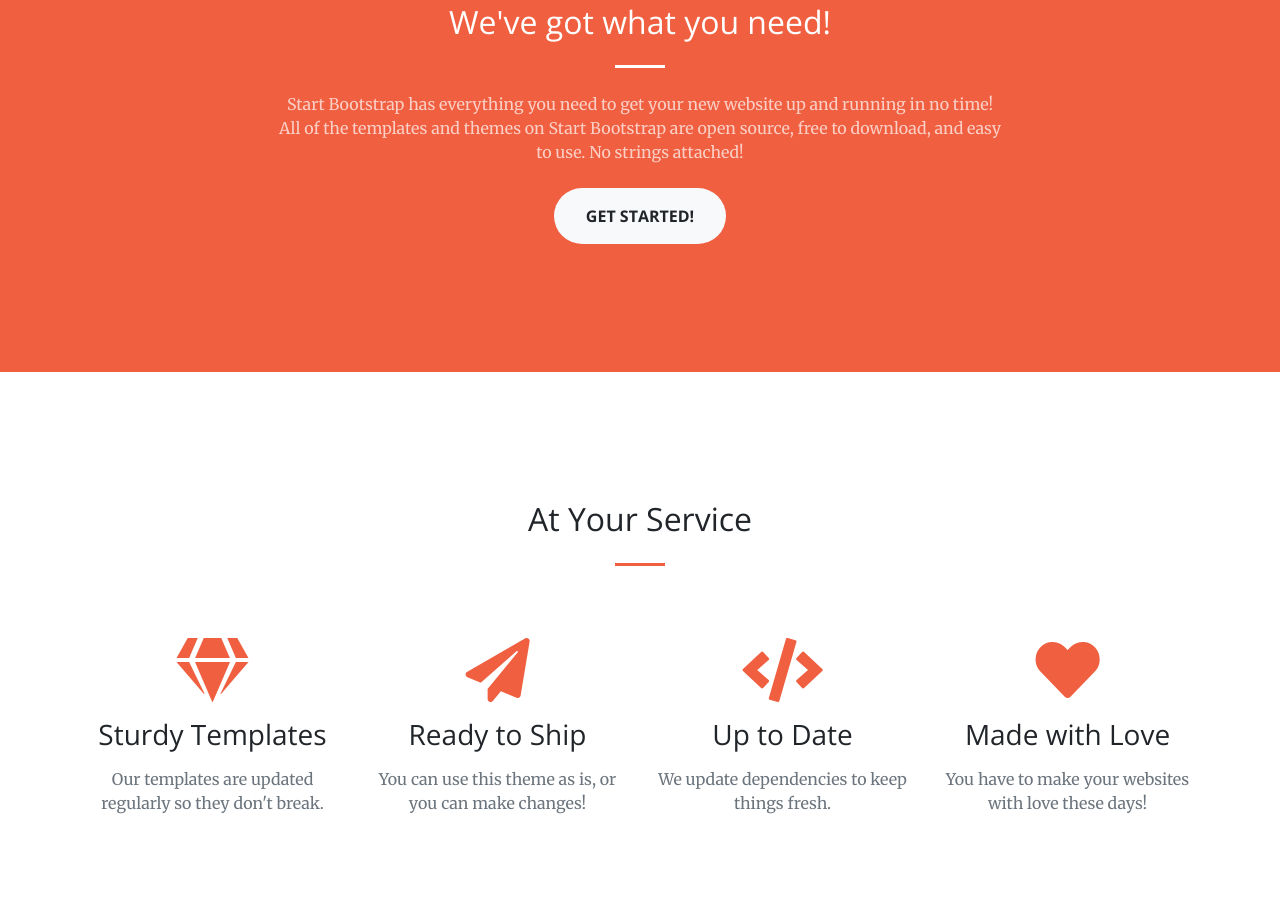
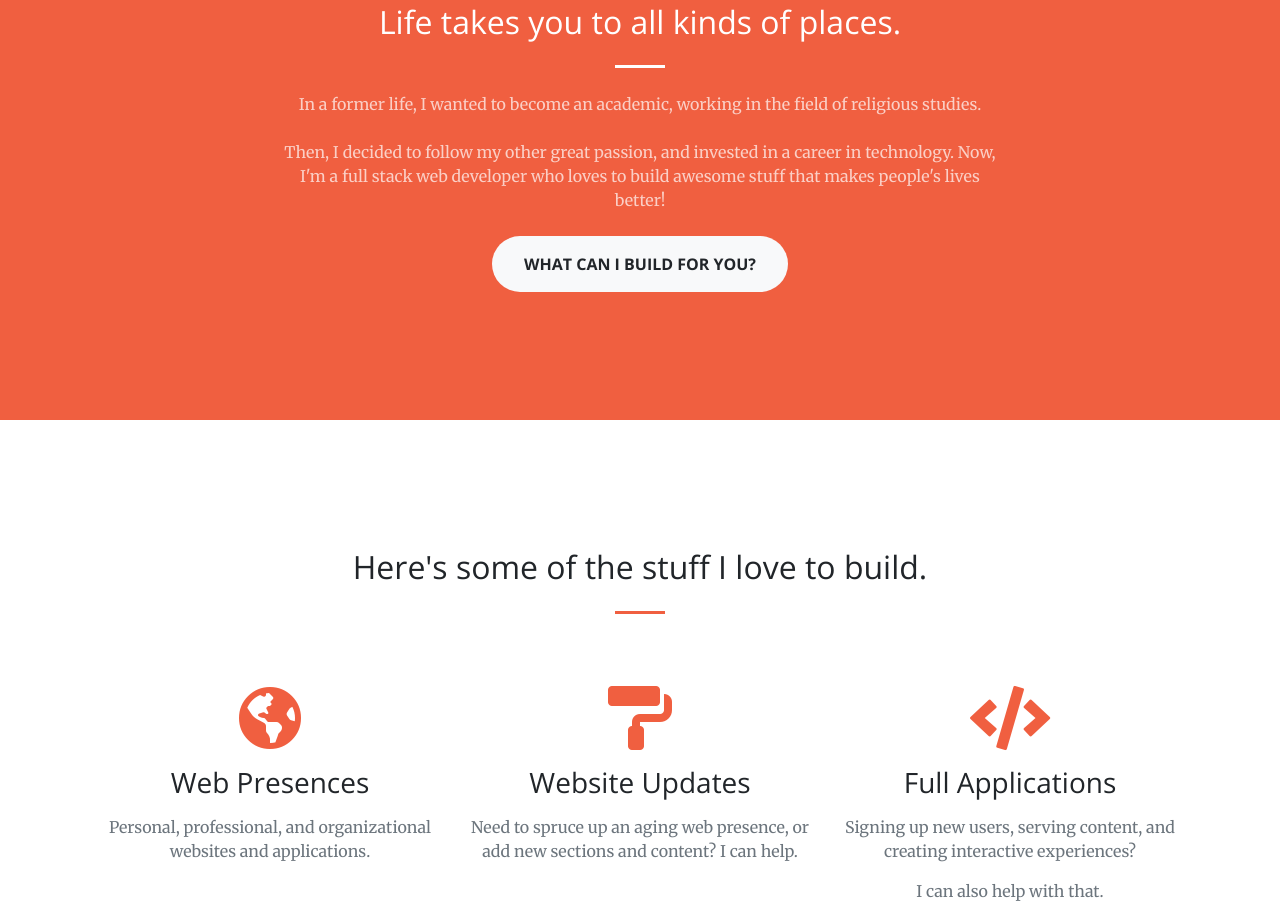
Before and after one commit to alirsattar/portfolio, a website with bundled scripts: page index.html in a window 1280 px wide. Shown: the part 925-1831 px from the top of the page. Built offline with nearby package versions, Linux system fonts and the light colour scheme.

Commit message:
Page about half-way done

```diff
--- a/css/creative.css
+++ b/css/creative.css
@@ -343,7 +343,7 @@ header.masthead p {
 }
 
 .my-portrait {
-  height: 300px;
+  height: 200px;
   width: auto;
   border-radius: 50%;
   /* box-shadow: #212529; */
--- a/index.html
+++ b/index.html
@@ -77,7 +77,7 @@
                     <hr>
                     <p class="text-faded mb-5">I'm a recent graduate of the Ironhack Web Development Bootcamp in Miami, FL,
                         focusing on full stack web development, with a particular passion for database development and management.</p>
-                    <a class="btn btn-primary btn-xl js-scroll-trigger" href="#about">Find Out More</a>
+                    <a class="btn btn-primary btn-xl js-scroll-trigger" href="#about">A Little More About Me</a>
                 </div>
             </div>
         </div>
@@ -87,12 +87,14 @@
         <div class="container">
             <div class="row">
                 <div class="col-lg-8 mx-auto text-center">
-                    <h2 class="section-heading text-white">We've got what you need!</h2>
+                    <h2 class="section-heading text-white">Life takes you to all kinds of places.</h2>
                     <hr class="light my-4">
-                    <p class="text-faded mb-4">Start Bootstrap has everything you need to get your new website up and running
-                        in no time! All of the templates and themes on Start Bootstrap are open source, free to download,
-                        and easy to use. No strings attached!</p>
-                    <a class="btn btn-light btn-xl js-scroll-trigger" href="#services">Get Started!</a>
+                    <p class="text-faded mb-4">In a former life, I wanted to become an academic, working in the field of
+                        religious studies.</p>
+                    <p class="text-faded mb-4">Then, I decided to follow my other great passion, and invested in a career
+                        in technology. Now, I'm a full stack web developer who loves to build awesome stuff that makes people's
+                        lives better!</p>
+                    <a class="btn btn-light btn-xl js-scroll-trigger" href="#services">What Can I Build for You?</a>
                 </div>
             </div>
         </div>
@@ -102,39 +104,34 @@
         <div class="container">
             <div class="row">
                 <div class="col-lg-12 text-center">
-                    <h2 class="section-heading">At Your Service</h2>
+                    <h2 class="section-heading">Here's some of the stuff I love to build.</h2>
                     <hr class="my-4">
                 </div>
             </div>
         </div>
         <div class="container">
-            <div class="row">
-                <div class="col-lg-3 col-md-6 text-center">
+            <div class="row mx-auto">
+                <div class="col-lg-4 col-md-4 text-center">
                     <div class="service-box mt-5 mx-auto">
-                        <i class="fa fa-4x fa-gem text-primary mb-3 sr-icon-1"></i>
-                        <h3 class="mb-3">Sturdy Templates</h3>
-                        <p class="text-muted mb-0">Our templates are updated regularly so they don't break.</p>
+                        <i class="fa fa-4x fa-globe-americas text-primary mb-3 sr-icon-1"></i>
+                        <h3 class="mb-3">Web Presences</h3>
+                        <p class="text-muted mb-0">Personal, professional, and organizational websites and applications.</p>
                     </div>
                 </div>
-                <div class="col-lg-3 col-md-6 text-center">
+                <div class="col-lg-4 col-md-4 text-center">
                     <div class="service-box mt-5 mx-auto">
-                        <i class="fas fa-4x fa-paper-plane text-primary mb-3 sr-icon-2"></i>
-                        <h3 class="mb-3">Ready to Ship</h3>
-                        <p class="text-muted mb-0">You can use this theme as is, or you can make changes!</p>
+                        <i class="fas fa-4x fa-paint-roller text-primary mb-3 sr-icon-2"></i>
+                        <h3 class="mb-3">Website Updates</h3>
+                        <p class="text-muted mb-0">Need to spruce up an aging web presence, or add new sections and content?
+                            I can help.</p>
                     </div>
                 </div>
-                <div class="col-lg-3 col-md-6 text-center">
+                <div class="col-lg-4 col-md-4 text-center">
                     <div class="service-box mt-5 mx-auto">
                         <i class="fas fa-4x fa-code text-primary mb-3 sr-icon-3"></i>
-                        <h3 class="mb-3">Up to Date</h3>
-                        <p class="text-muted mb-0">We update dependencies to keep things fresh.</p>
-                    </div>
-                </div>
-                <div class="col-lg-3 col-md-6 text-center">
-                    <div class="service-box mt-5 mx-auto">
-                        <i class="fas fa-4x fa-heart text-primary mb-3 sr-icon-4"></i>
-                        <h3 class="mb-3">Made with Love</h3>
-                        <p class="text-muted mb-0">You have to make your websites with love these days!</p>
+                        <h3 class="mb-3">Full Applications</h3>
+                        <p class="text-muted">Signing up new users, serving content, and creating interactive experiences?</p>
+                        <p class="text-muted mb-0">I can also help with that.</p>
                     </div>
                 </div>
             </div>
```
